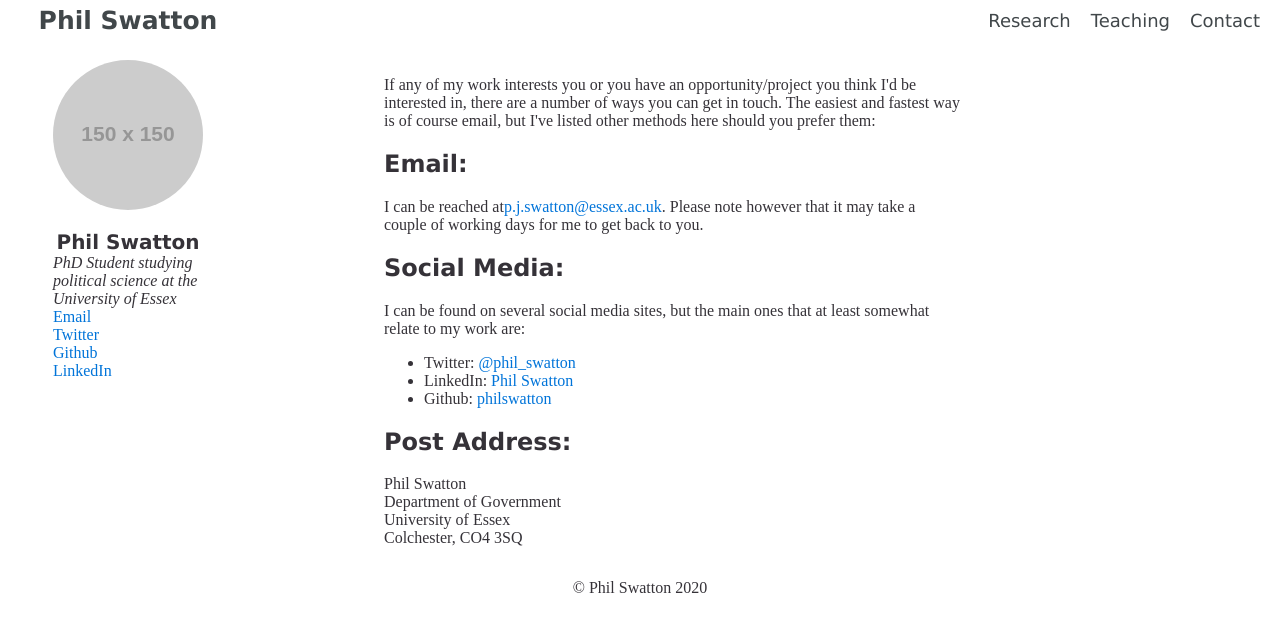
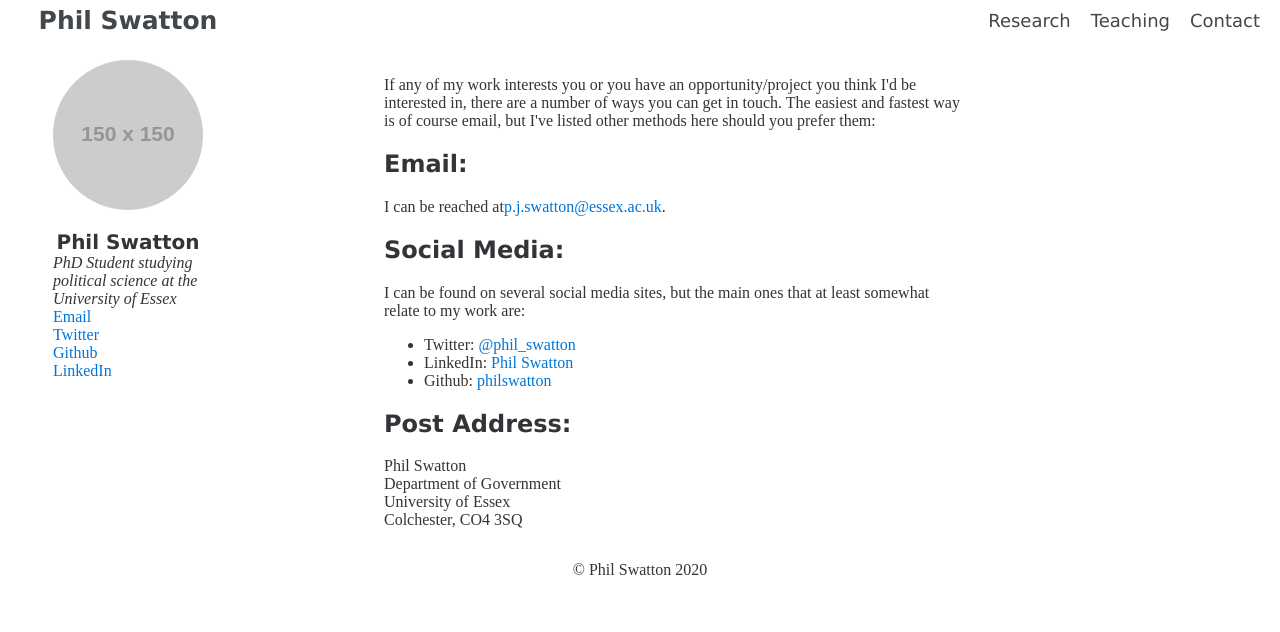
Before and after one commit to philswatton/philswatton.github.io, a Jekyll site: the page built from contact/index.html, in a window 1280 px wide. Shown: the top 632 px of the page. Built offline with Jekyll 4.4.1, drawn with Linux system fonts in a browser that asks for light colours.

Commit message:
Update index.html

```diff
--- a/contact/index.html
+++ b/contact/index.html
@@ -5,7 +5,7 @@ title: Contact
 <p>If any of my work interests you or you have an opportunity/project you think I'd be interested in, there are a number of ways you can get in touch. The easiest and fastest way is of course email, but I've listed other methods here should you prefer them:</p>
 
 <h2>Email:</h2>
-<p>I can be reached at<a href="mailto:p.j.swatton@essex.ac.uk">p.j.swatton@essex.ac.uk</a>. Please note however that it may take a couple of working days for me to get back to you.</p>
+<p>I can be reached at<a href="mailto:p.j.swatton@essex.ac.uk">p.j.swatton@essex.ac.uk</a>.</p>
 
 <h2>Social Media:</h2>
 <p>I can be found on several social media sites, but the main ones that at least somewhat relate to my work are:</p>
```
